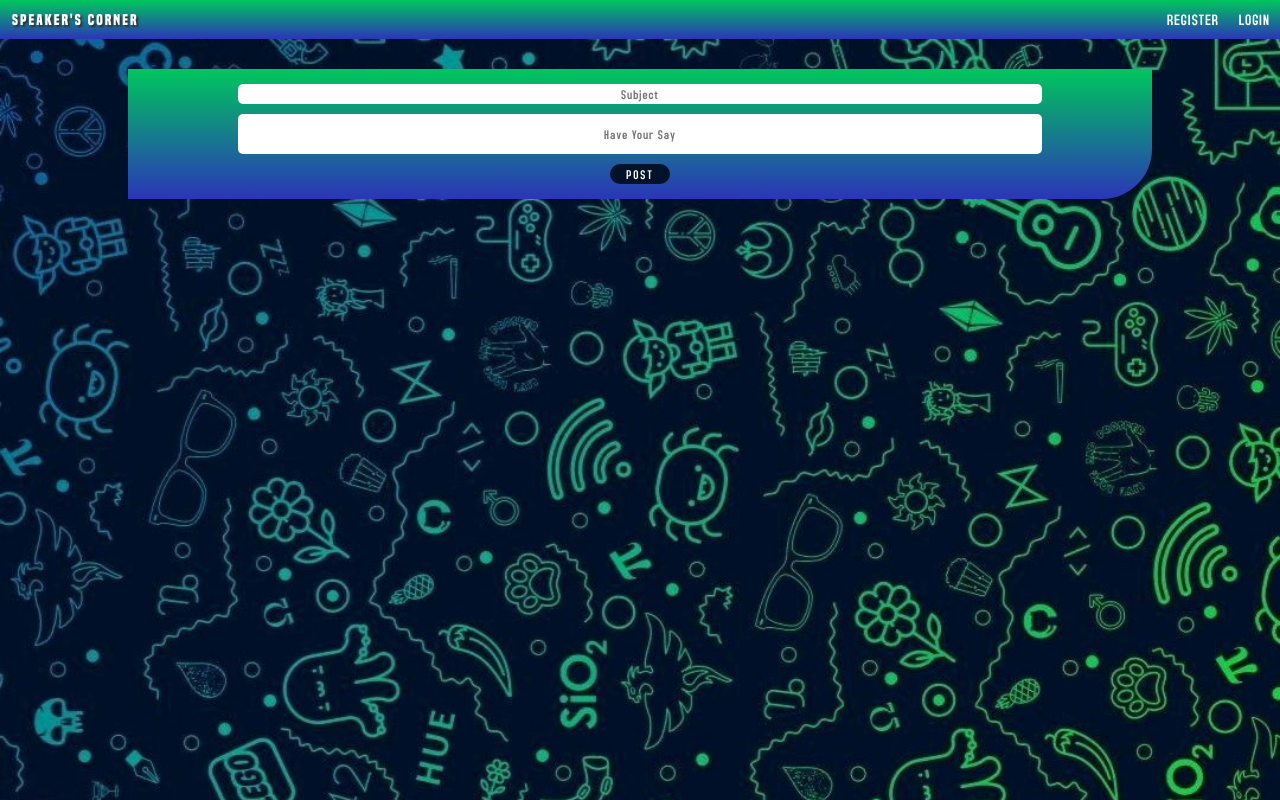
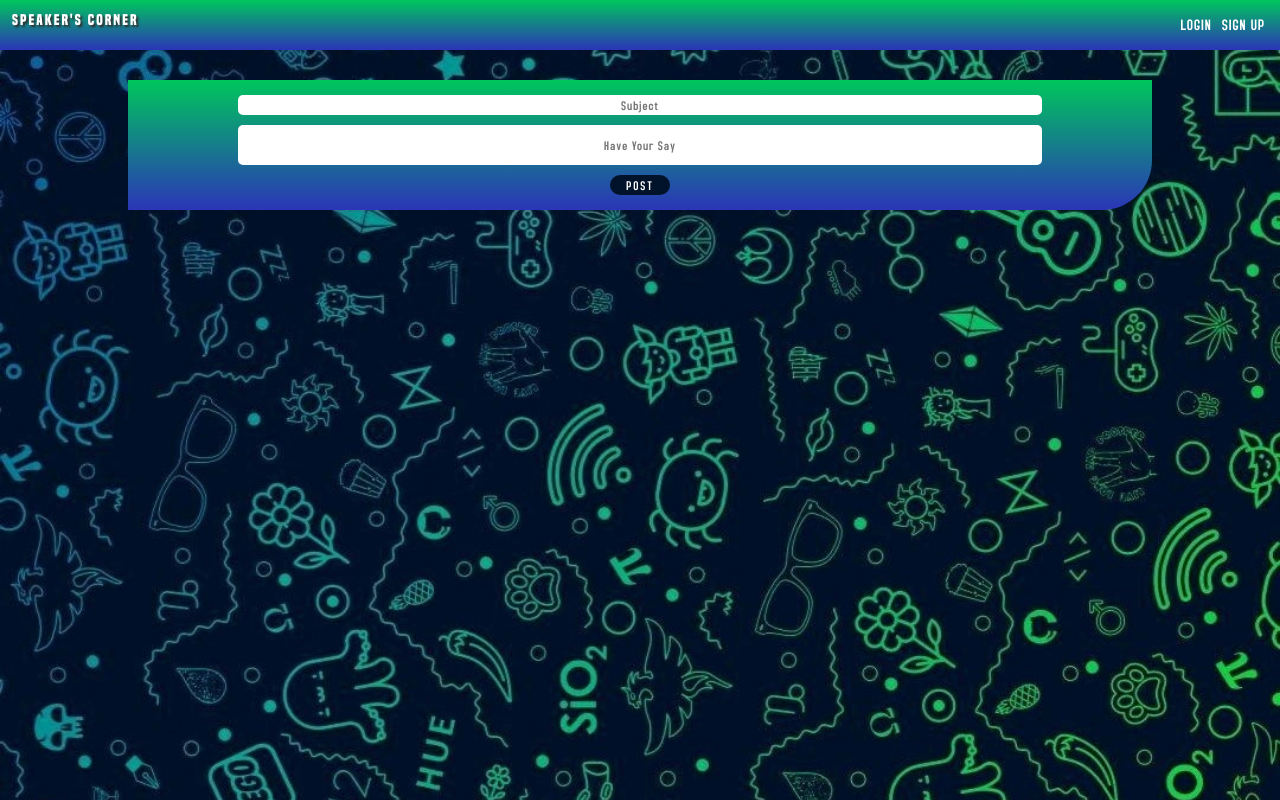
Before and after one commit to jacklocks/speakers-corner, a Next.js app: page / in a window 1280 px wide. Built offline with nearby package versions, Linux system fonts and the light colour scheme; no server answers; the database is empty.

Commit message:
firebase

```diff
--- a/app/components/Navbar.jsx
+++ b/app/components/Navbar.jsx
@@ -1,17 +1,54 @@
+"use client";
 import Link from "next/link";
+import { UserAuth } from "../context/AuthContext";
+import { useEffect, useState } from "react";
+import { resolve } from "styled-jsx/css";
 
 export default function Navbar() {
+  const { user, googleSignIn, logOut } = UserAuth();
+  const [loading, setLoading] = useState(true);
+
+  const handleSignIn = async () => {
+    try {
+      await googleSignIn();
+    } catch (error) {
+      console.log(error);
+    }
+  };
+
+  const handleSignOut = async () => {
+    try {
+      await logOut();
+    } catch (error) {
+      console.log(error);
+    }
+  };
+
+  useEffect(() => {
+    const checkAuthentification = async () => {
+      await new Promise((resolve) => setTimeout(resolve, 50));
+      setLoading(false);
+    };
+    checkAuthentification();
+  }, [user]);
+
   return (
     <nav>
       <div className="title-container">
         <h1>speaker's corner</h1>
       </div>
-      <Link className="link" href={"/"}>
-        register
-      </Link>
-      <Link className="link" href={"/"}>
-        login
-      </Link>
+
+      {loading ? null : !user ? (
+        <ul className="link">
+          <li onClick={handleSignIn}>login</li>
+          <li onClick={handleSignIn}>sign up</li>
+        </ul>
+      ) : (
+        <div>
+          <p>Welcome {user.displayName}</p>
+          <p onClick={handleSignOut}>Sign out</p>
+        </div>
+      )}
     </nav>
   );
 }
--- /dev/null
+++ b/app/context/AuthContext.js
@@ -0,0 +1,35 @@
+'use client'
+import { useContext, createContext, useState, useEffect } from "react";
+import { signInWithPopup, signOut, onAuthStateChanged, GoogleAuthProvider } from "firebase/auth";
+import {auth} from "../firebase"
+
+const AuthContext = createContext();
+
+export const AuthContextProvider = ({ children }) => {
+  const [user, setUser] = useState(null);
+//   console.log(user);
+
+const googleSignIn = () => {
+    const provider = new GoogleAuthProvider()
+    signInWithPopup(auth, provider)
+}
+
+const logOut = () => {
+    signOut(auth)
+}
+
+useEffect(() => {
+const unsubscribe = onAuthStateChanged(auth,(currentUser) => {
+    setUser(currentUser)
+})
+return () => unsubscribe()
+}, [user])
+
+  return (
+    <AuthContext.Provider value={{ user, googleSignIn, logOut }}>{children}</AuthContext.Provider>
+  );
+};
+
+export const UserAuth = () => {
+  return useContext(AuthContext);
+};
--- /dev/null
+++ b/app/firebase.js
@@ -0,0 +1,19 @@
+// Import the functions you need from the SDKs you need
+import { initializeApp } from "firebase/app";
+// TODO: Add SDKs for Firebase products that you want to use
+// https://firebase.google.com/docs/web/setup#available-libraries
+import { getAuth } from "firebase/auth";
+
+// Your web app's Firebase configuration
+const firebaseConfig = {
+  apiKey: "AIzaSyBF1gjCEg0jInATMHhTE_wexEutyUE84fU",
+  authDomain: "speaker-auth.firebaseapp.com",
+  projectId: "speaker-auth",
+  storageBucket: "speaker-auth.appspot.com",
+  messagingSenderId: "706018351807",
+  appId: "1:706018351807:web:77de5ae3f1ca71217fc40a",
+};
+
+// Initialize Firebase
+const app = initializeApp(firebaseConfig);
+export const auth = getAuth(app);
--- a/app/layout.js
+++ b/app/layout.js
@@ -1,6 +1,7 @@
+
 import Navbar from "./components/Navbar";
 import "./index.scss";
-
+import { AuthContextProvider } from "./context/AuthContext";
 
 export const metadata = {
   title: "Create Next App",
@@ -11,9 +12,11 @@ export default function RootLayout({ children }) {
   return (
     <html lang="en">
       <body>
-        <Navbar />
-        {children}
-        </body>
+        <AuthContextProvider>
+          <Navbar />
+          {children}
+        </AuthContextProvider>
+      </body>
     </html>
   );
 }
--- a/app/page.jsx
+++ b/app/page.jsx
@@ -1,5 +1,7 @@
+
 import Thread from "./components/Thread";
 import AddThread from "./components/AddThread";
+
 
 export default function Home() {
   return (
--- a/app/styles/components/_navbar.scss
+++ b/app/styles/components/_navbar.scss
@@ -1,6 +1,7 @@
 nav {
   display: flex;
   justify-content: flex-end;
+  height: 50px;
   width: 100%;
   position: relative;
   background: #2b35b8;
@@ -31,11 +32,17 @@ nav {
   }
   & .link {
     right: 0;
+    list-style-type: none;
     text-decoration: none;
     margin: 10px;
     font-family: $font2;
     text-transform: uppercase;
     letter-spacing: 1px;
     color: white;
+    display: flex;
+    cursor: pointer;
+    & li {
+      margin: 5px;
+    }
   }
 }
```
